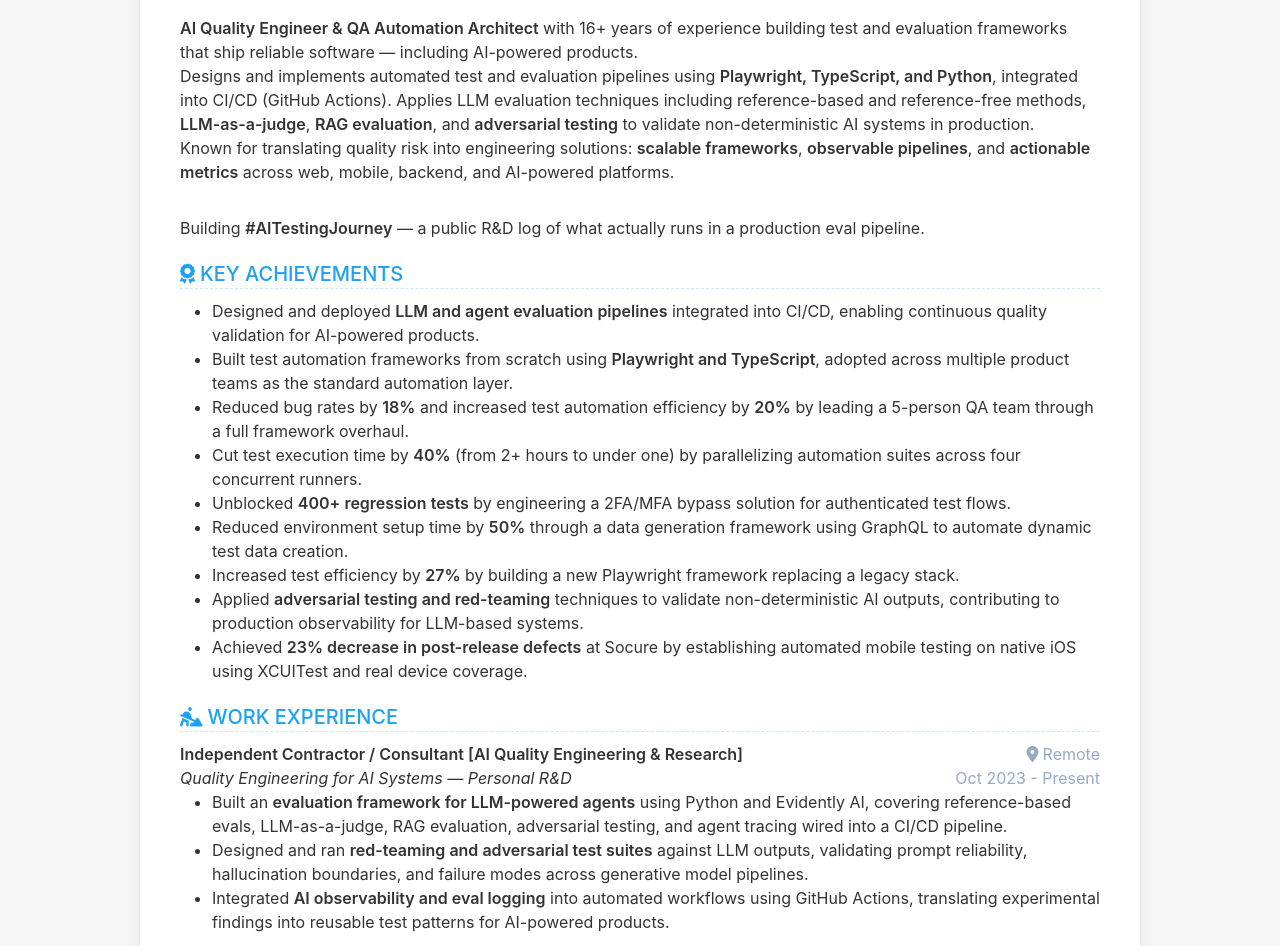
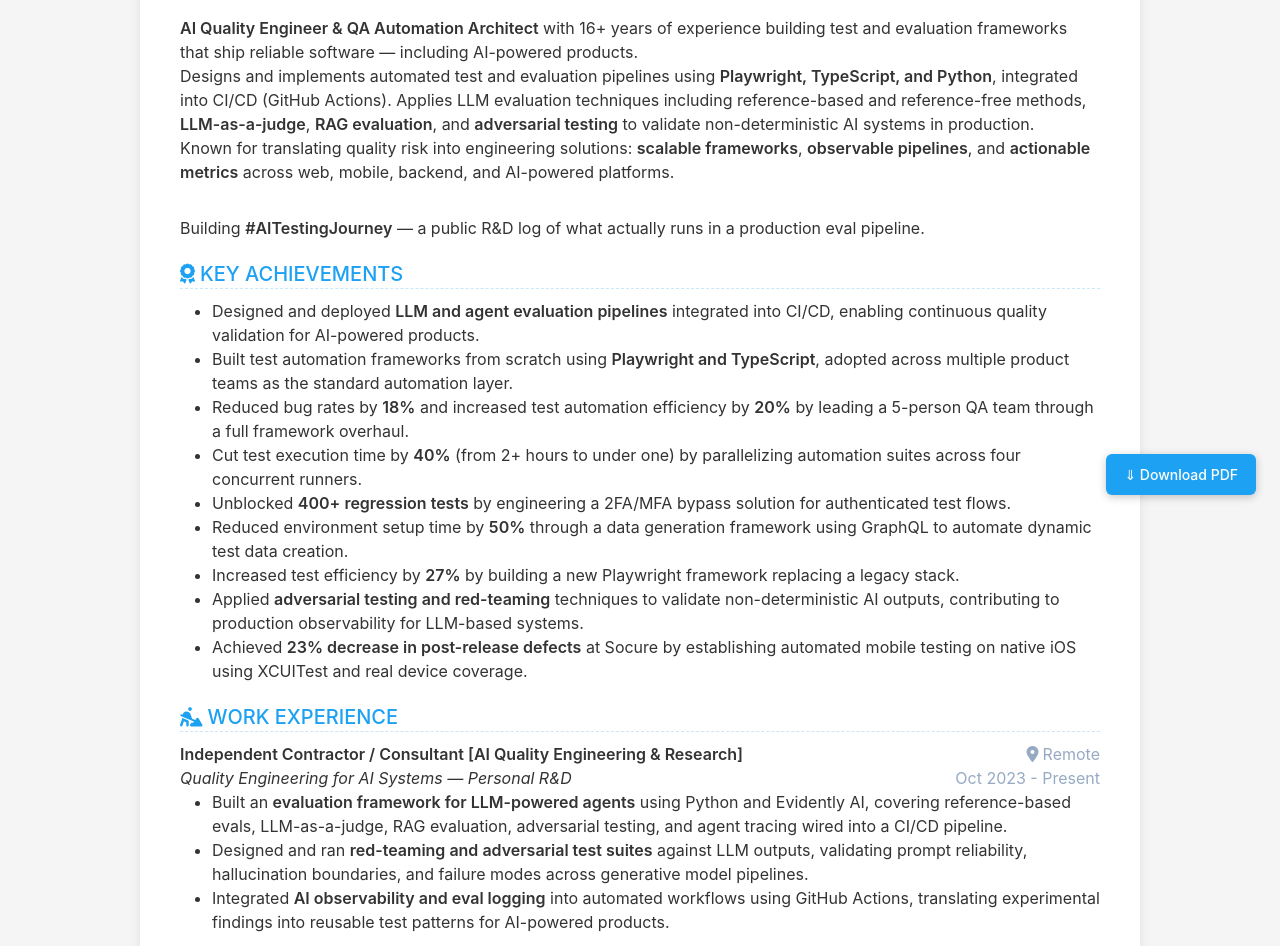
Before and after one commit to cvera08/full-resume, a Jekyll site: the page built from index.html, in a window 1280 px wide. Shown: the part 381-1327 px from the top of the page. Built offline with Jekyll 4.4.1, drawn with Linux system fonts in a browser that asks for light colours.

Commit message:
feat(cv): add fixed download pdf button and untrack pdf from gitignore

```diff
--- a/_layouts/default.html
+++ b/_layouts/default.html
@@ -6,6 +6,7 @@
 
   <body>
     {{ content }}
+    <a class="download-pdf-btn" href="{{ site.baseurl }}/assets/downloads/carlos-vera-resume.pdf" download="Carlos-Vera-Resume.pdf">&#8659;&nbsp;Download PDF</a>
     <script>
       if (new URLSearchParams(window.location.search).has('print')) {
         window.addEventListener('load', function() {
--- a/_sass/_base.scss
+++ b/_sass/_base.scss
@@ -349,3 +349,26 @@ small {
     margin: $spacing-unit 0;
   }
 }
+
+.download-pdf-btn {
+  position: fixed;
+  bottom: 24px;
+  right: 24px;
+  background: $theme-color;
+  color: #ffffff;
+  padding: 10px 18px;
+  border-radius: 6px;
+  font-size: $small-font-size;
+  font-weight: 500;
+  text-decoration: none;
+  box-shadow: 0 2px 8px rgba(0, 0, 0, 0.22);
+  z-index: 1000;
+  transition: opacity 0.2s;
+
+  &:hover,
+  &:active {
+    color: #ffffff;
+    text-decoration: none;
+    opacity: 0.88;
+  }
+}
--- a/_sass/_print.scss
+++ b/_sass/_print.scss
@@ -35,7 +35,8 @@
     box-shadow: none !important;
   }
 
-  .footer {
+  .footer,
+  .download-pdf-btn {
     display: none !important;
   }
 }
```
Also changed, not shown: 1 other file.
